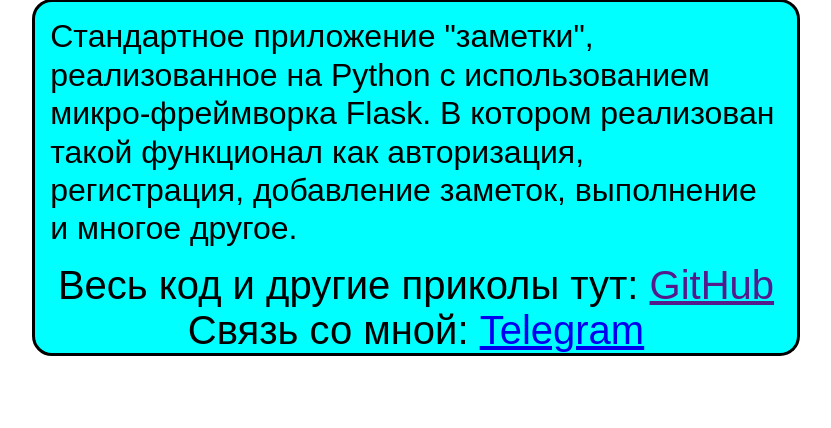
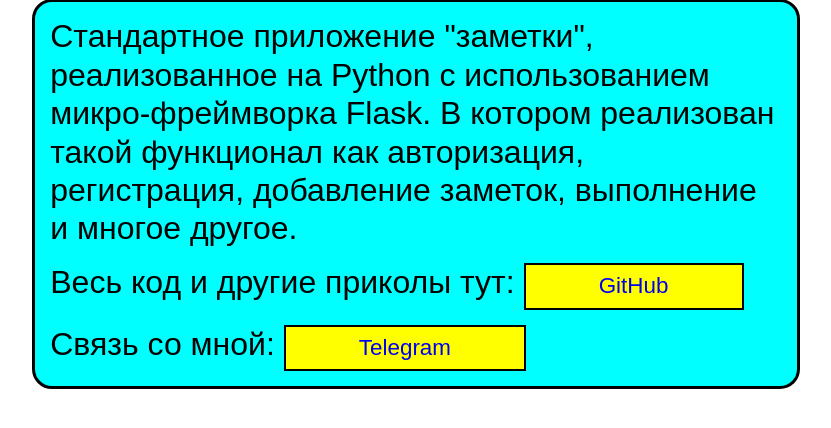
Before and after one commit to ProcenkoVacheslav/Flask-notes, a Flask app: page / in a window 1280 px wide. Shown: the part 89-517 px from the top of the page, without its empty margins (224-1055 px from the left). Run offline with Flask 3, Linux system fonts and the light colour scheme.

Commit message:
git commit -m "all project"

```diff
--- a/static/css/styles.css
+++ b/static/css/styles.css
@@ -91,6 +91,20 @@
 }
 
 .submit_button:hover {
+    transform: scale(1.1);
+}
+
+.submit_button_index {
+    padding: 2px 10%;
+    font-size: 70%;
+    background-color: yellow;
+    border: solid, black, 2px;
+    display: inline-block;
+    transition: transform 0.3s ease;
+    text-decoration: none;
+}
+
+.submit_button_index:hover {
     transform: scale(1.1);
 }
 
--- a/templates/index.html
+++ b/templates/index.html
@@ -11,8 +11,8 @@
         В котором реализован такой функционал как авторизация, регистрация, добавление заметок, выполнение
         и многое другое.
     </p>
-    <p>Весь код и другие приколы тут: <a href="">GitHub</a></p>
-    <p>Связь со мной: <a href="https://t.me/creater_of_telegram_bots" target="_blank">Telegram</a></p>
+    <p class="all_datas_text">Весь код и другие приколы тут: <a href="https://github.com/ProcenkoVacheslav/Flask-notes.git" target="_blank" class="submit_button_index">GitHub</a></p>
+    <p class="all_datas_text">Связь со мной: <a href="https://t.me/creater_of_telegram_bots" target="_blank" class="submit_button_index">Telegram</a></p>
 </div>
 
 {% endblock content -%}
```
